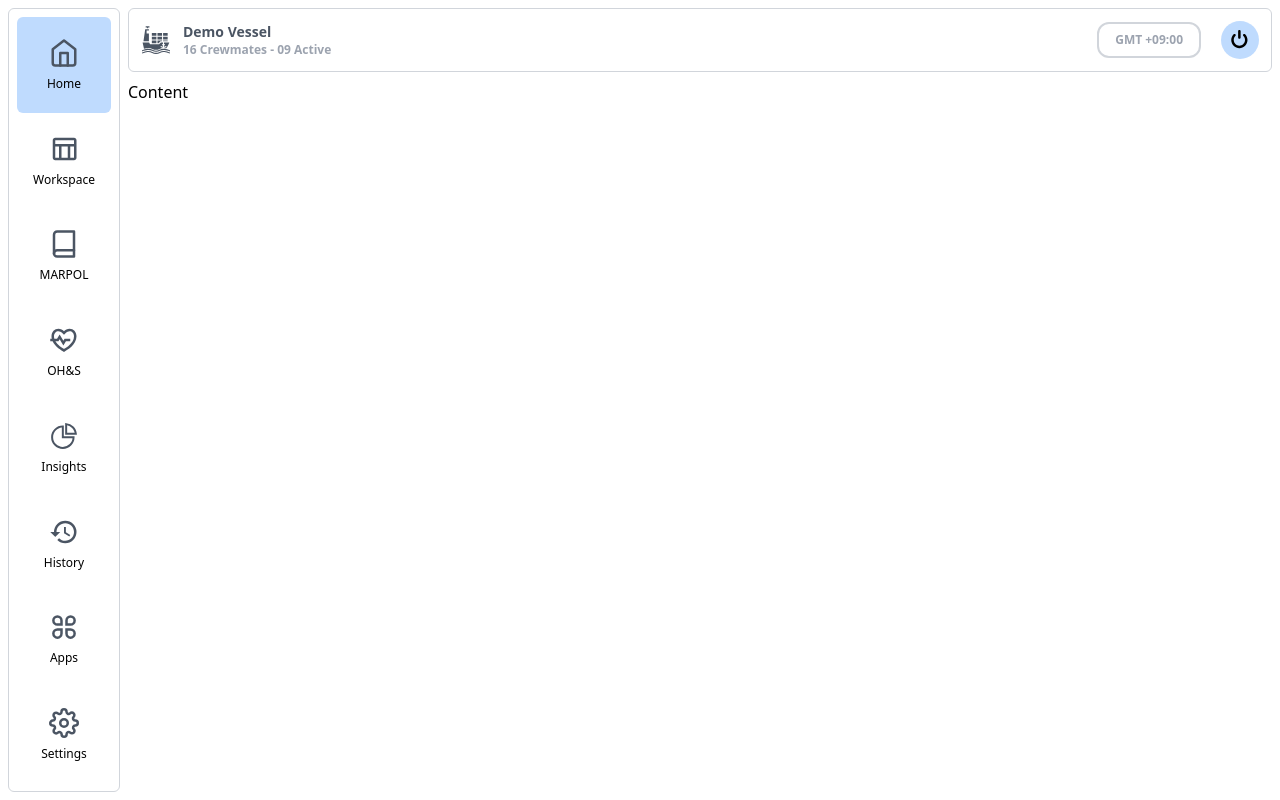
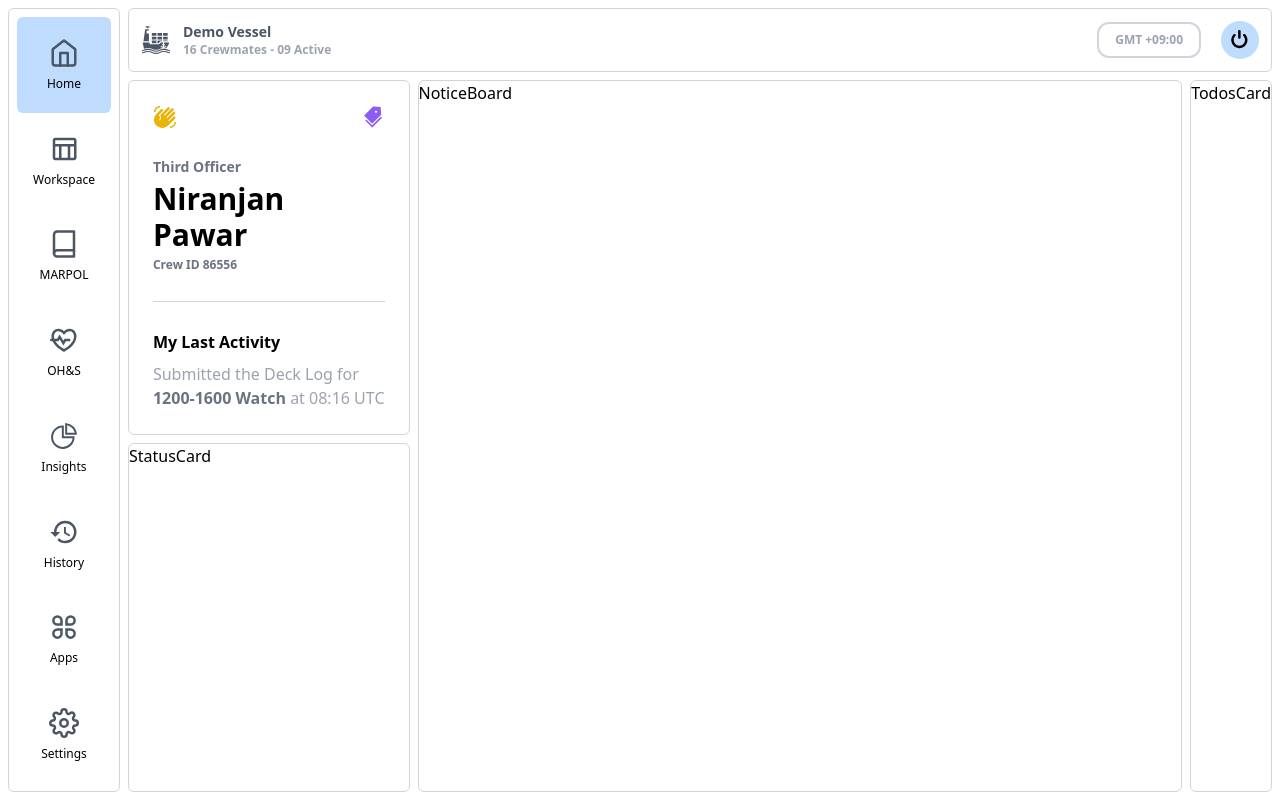
Before and after one commit to This-Is-Prince/wayship-dashboard, a React (Vite) app: page / in a window 1280 px wide. Built offline with nearby package versions, Linux system fonts and the light colour scheme.

Commit message:
officer card completed

```diff
--- a/index.html
+++ b/index.html
@@ -9,7 +9,7 @@
     <!-- <div id="root" class=""></div> -->
     <div
       id="root"
-      class="grid grid-cols-[auto,_1fr] grid-rows-[auto,_1fr] min-h-screen p-2 gap-x-2 gap-y-2"
+      class="grid grid-cols-[auto,_1fr] grid-rows-[auto,_1fr] min-h-screen p-2 gap-2"
     ></div>
     <script type="module" src="/src/main.tsx"></script>
   </body>
--- a/src/components/content/Content.tsx
+++ b/src/components/content/Content.tsx
@@ -1,5 +1,17 @@
+import NoticeBoard from "./NoticeBoard";
+import OfficerCard from "./OfficerCard";
+import StatusCard from "./StatusCard";
+import TodosCard from "./TodosCard";
+
 const Content = () => {
-  return <main>Content</main>;
+  return (
+    <main className="grid grid-cols-[auto,_1fr,_auto] gap-2 grid-rows-[auto,_1fr]">
+      <OfficerCard />
+      <NoticeBoard />
+      <TodosCard />
+      <StatusCard />
+    </main>
+  );
 };
 
 export default Content;
--- /dev/null
+++ b/src/components/content/NoticeBoard.tsx
@@ -0,0 +1,11 @@
+import React from "react";
+
+const NoticeBoard = () => {
+  return (
+    <section className="rounded-md border-gray-300 border-[1px] row-span-2">
+      NoticeBoard
+    </section>
+  );
+};
+
+export default NoticeBoard;
--- /dev/null
+++ b/src/components/content/OfficerCard.tsx
@@ -0,0 +1,35 @@
+import { MdWavingHand } from "react-icons/md";
+import { AiFillTags } from "react-icons/ai";
+
+const OfficerCard = () => {
+  return (
+    <section className="rounded-md border-gray-300 border-[1px] p-6 flex flex-col gap-y-7">
+      <article className="flex justify-between text-2xl">
+        <span className="text-yellow-500">
+          <MdWavingHand />
+        </span>
+        <span className="text-violet-500">
+          <AiFillTags />
+        </span>
+      </article>
+      <article className="flex flex-col gap-y-1">
+        <p className="text-sm font-semibold text-gray-500">Third Officer</p>
+        <h1 className="text-3xl font-bold max-w-[150px]">Niranjan Pawar</h1>
+        <span className="text-xs font-semibold text-gray-500">
+          Crew ID 86556
+        </span>
+      </article>
+      <article className="bg-gray-300 h-[1px]"></article>
+      <article className="text-gray-400">
+        <p className="font-bold text-black">My Last Activity</p>
+        <p className="mt-2">Submitted the Deck Log for</p>
+        <p>
+          <span className="text-gray-500 font-bold">1200-1600 Watch</span>{" "}
+          <span>at 08:16 UTC</span>
+        </p>
+      </article>
+    </section>
+  );
+};
+
+export default OfficerCard;
--- /dev/null
+++ b/src/components/content/StatusCard.tsx
@@ -0,0 +1,11 @@
+import React from "react";
+
+const StatusCard = () => {
+  return (
+    <section className="rounded-md border-gray-300 border-[1px]">
+      StatusCard
+    </section>
+  );
+};
+
+export default StatusCard;
--- /dev/null
+++ b/src/components/content/TodosCard.tsx
@@ -0,0 +1,11 @@
+import React from "react";
+
+const TodosCard = () => {
+  return (
+    <section className="rounded-md border-gray-300 border-[1px] row-span-2">
+      TodosCard
+    </section>
+  );
+};
+
+export default TodosCard;
```
